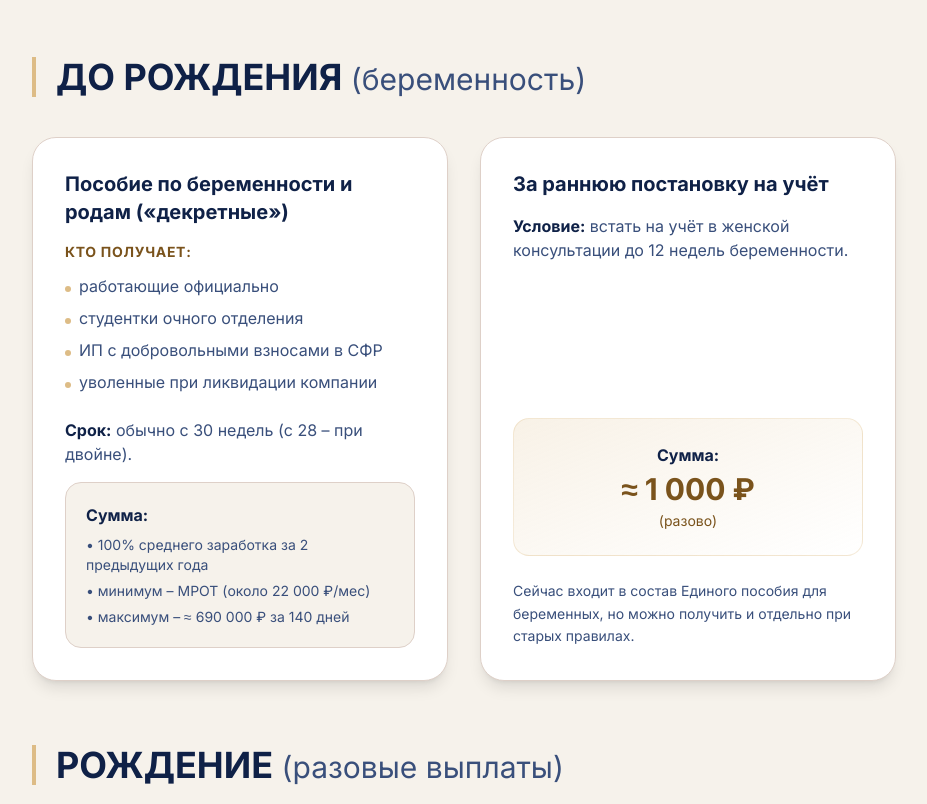
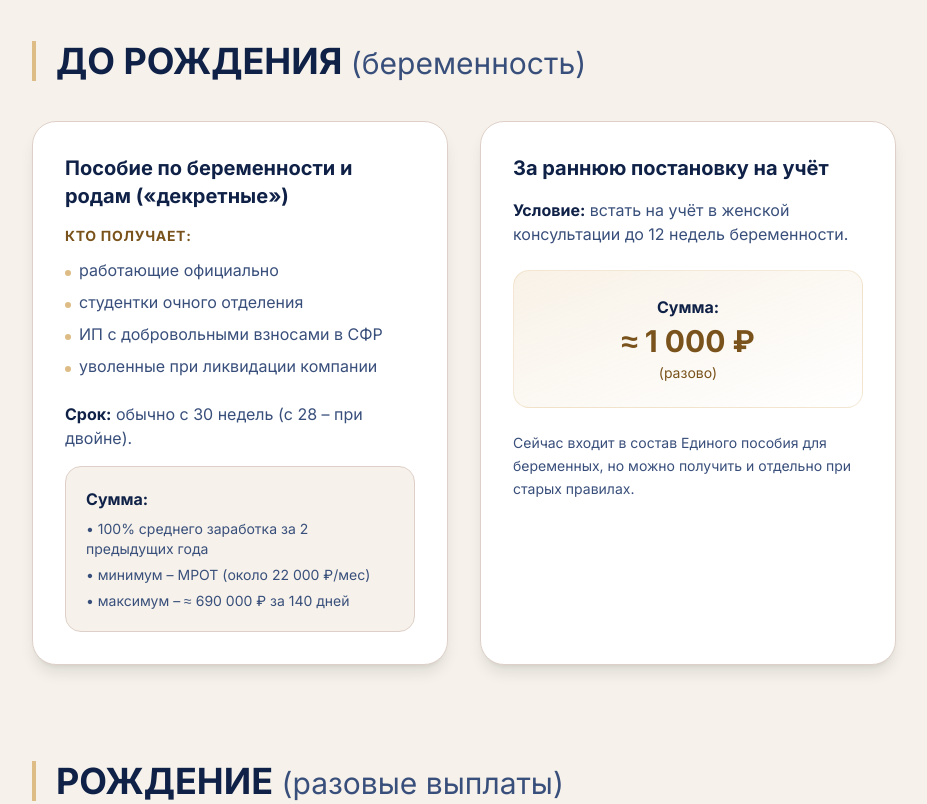
Before and after one commit to ai470/children-guide, a plain HTML site: page index.html in a window 1280 px wide. Shown: the part 900-1704 px from the top of the page, without its empty margins (176-1103 px from the left). Drawn offline with nearby package versions, Linux system fonts and the light colour scheme.

Commit message:
Polish layout, table borders, section spacing, and font weight in conclusion

```diff
--- a/index.html
+++ b/index.html
@@ -129,7 +129,7 @@
     </section>
 
     <!-- Main Content -->
-    <main class="mx-auto max-w-4xl px-4 py-16 space-y-16 animate-fade-up" style="animation-delay: 0.2s;">
+    <main class="mx-auto max-w-4xl px-4 pt-12 pb-16 space-y-24 animate-fade-up" style="animation-delay: 0.2s;">
 
         <!-- Часть 1 -->
         <section>
@@ -173,14 +173,14 @@
                 </article>
 
                 <article
-                    class="rounded-3xl bg-white p-8 shadow-lg border border-muted hover-lift flex flex-col justify-between">
+                    class="rounded-3xl bg-white p-8 shadow-lg border border-muted hover-lift">
                     <div>
                         <h3 class="text-xl font-bold text-primary mb-4">За раннюю постановку на учёт</h3>
                         <p class="text-secondary mb-6"><strong class="text-primary">Условие:</strong> встать на учёт в
                             женской консультации до 12 недель беременности.</p>
                     </div>
 
-                    <div>
+                    <div class="mt-6">
                         <div
                             class="bg-gradient-to-br from-accent/20 to-transparent rounded-2xl p-6 border border-accent/30 mb-6 flex flex-col items-center justify-center text-center">
                             <p class="font-bold text-primary mb-1">Сумма:</p>
@@ -740,7 +740,7 @@
                         class="text-lg font-normal text-secondary">(без очередей)</span></h2>
                 <div class="overflow-x-auto">
                     <table class="w-full text-sm">
-                        <tbody class="divide-y divide-muted">
+                        <tbody>
                             <tr>
                                 <td class="p-4 font-bold text-primary bg-[#F6F2EB] rounded-tl-xl rounded-bl-xl w-1/3">
                                     Госуслуги</td>
@@ -890,7 +890,7 @@
                 </div>
             </div>
             <div class="bg-primary text-white p-6 rounded-2xl shadow-sm">
-                <p class="text-lg font-medium">Наибольшую выгоду получают многодетные и семьи с детьми-инвалидами – там
+                <p class="text-lg font-normal">Наибольшую выгоду получают многодетные и семьи с детьми-инвалидами – там
                     суммы могут достигать <strong>40–50 тыс. ₽ в месяц</strong> суммарно.</p>
             </div>
         </section>
```
